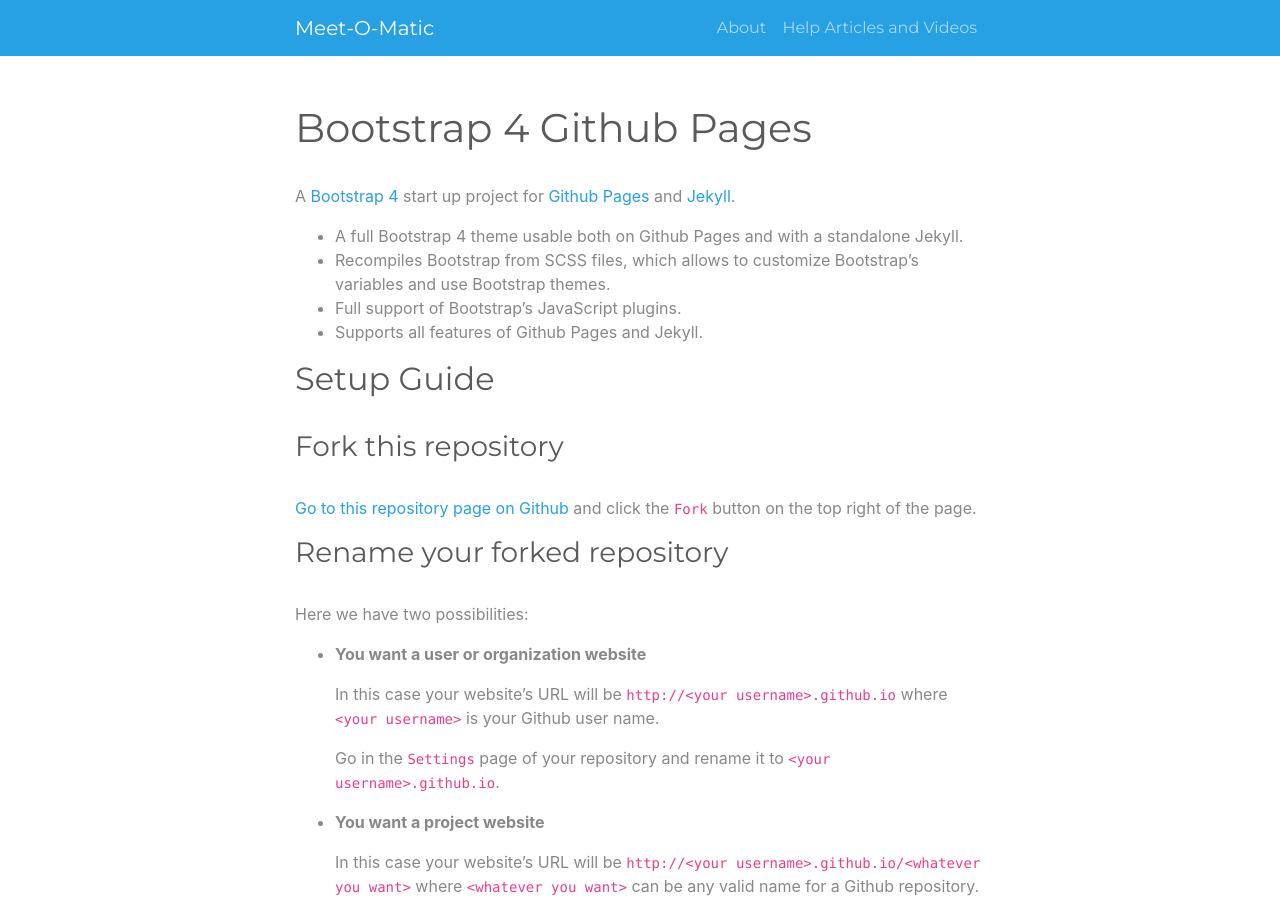
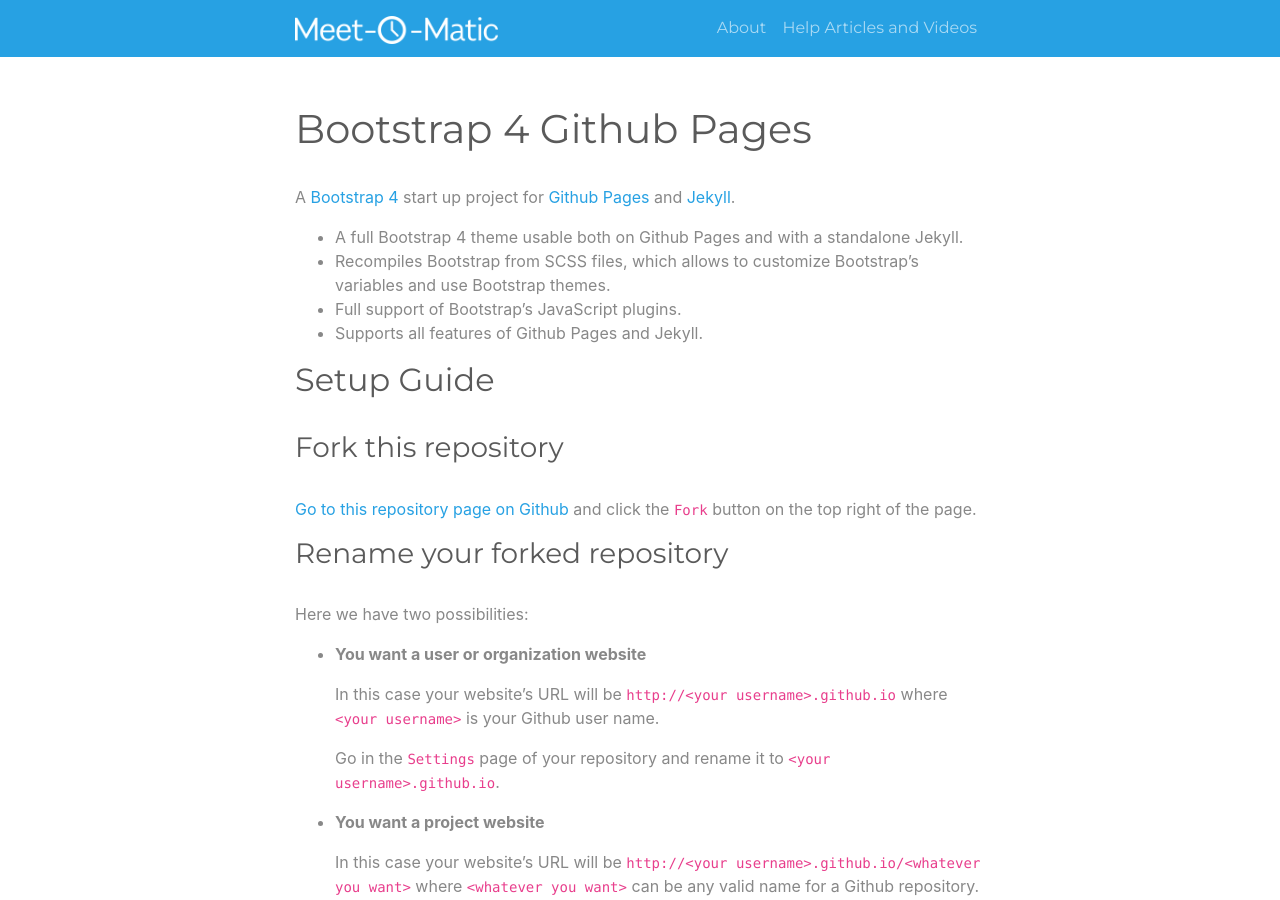
Before and after one commit to meetomatic/meetomatic.github.io, a Jekyll site: the page built from index.md, in a window 1280 px wide and 900 px high. Built offline with Jekyll 4.4.1, drawn with Linux system fonts in a browser that asks for light colours.

Commit message:
Put the brand logo in place

```diff
--- a/_includes/header.html
+++ b/_includes/header.html
@@ -1,6 +1,8 @@
 <nav class="navbar navbar-expand-lg navbar-dark bg-primary">
   <div class="container">
-    <a class="navbar-brand" rel="author" href="{{ "/" | relative_url }}">{{ site.title | escape }}</a>
+    <a class="navbar-brand" rel="author" href="{{ "/" | relative_url }}">
+      <img style="height: 28px" src="/static/text-logo-small.png">
+    </a>
 
     {%- assign page_paths = site.header_pages -%}
     <button class="navbar-toggler" type="button" data-toggle="collapse" data-target="#navbarSupportedContent"
```
Also changed, not shown: static/text-logo-small.png (added).
